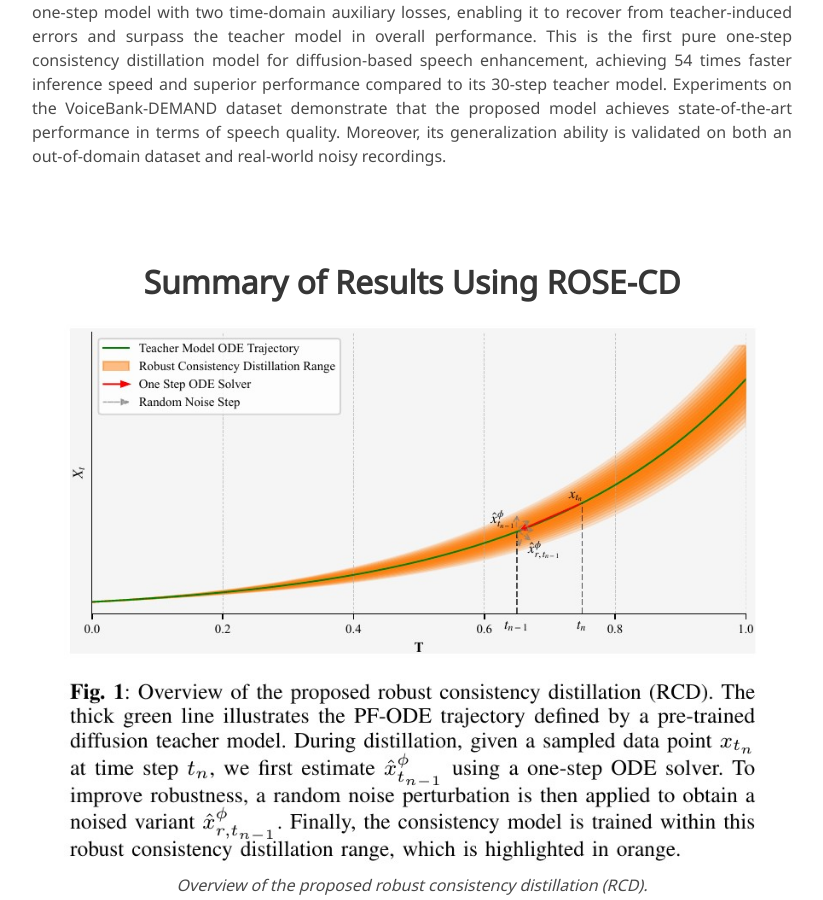
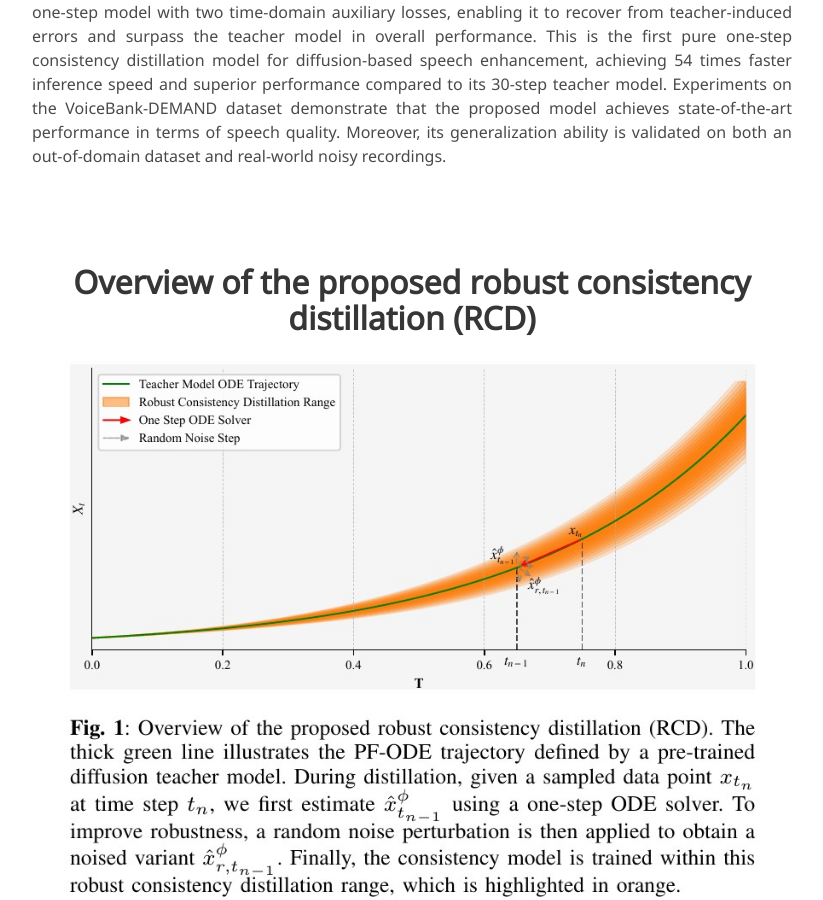
Before and after one commit to LiangXu123/LiangXu123.github.io, a Jekyll site: the page rosecd/index.html, which Jekyll copies as it is, in a window 1280 px wide and 900 px high, scrolled down 500 px. Shown: the whole window, without its empty margins (228-1051 px from the left). Built offline with Jekyll 4.4.1, drawn with Linux system fonts in a browser that asks for light colours; nearby versions of some CDN libraries; some web fonts are replaced; library files that are not in the unit come from our copies; a style sheet for code colours, icons or effects is not loaded; some of the changed text lies outside the part shown.

Commit message:
rosecd_project

```diff
--- a/rosecd/index.html
+++ b/rosecd/index.html
@@ -165,7 +165,7 @@
   <div class="container">
     <div class="columns is-centered has-text-centered">
       <div class="column is-two-thirds">
-        <h2 class="title is-3">Summary of Results Using ROSE-CD</h2>
+        <h2 class="title is-3">Overview of the proposed robust consistency distillation (RCD)</h2>
         <div class="content has-text-justified">
 
           <figure>
@@ -216,52 +216,50 @@
         <div class="content has-text-justified">
           <p>Each sample contains six audio versions for comparison: noisy input, clean reference, SGMSE baseline, and three ROSE-CD variants.</p>
 
-          {% for i in (1..5) %}
           <hr>
-          <h4 class="title is-5">Sample {{ i }}</h4>
+          <h4 class="title is-5">Sample 1</h4>
 
           <p><strong>Noisy Input</strong></p>
           <audio controls>
-            <source src="static/audio/sample{{ i }}_noisy.wav" type="audio/wav">
+            <source src="static/audio/vbdmd1_noisy.wav" type="audio/wav">
             Your browser does not support the audio element.
           </audio>
 
           <p><strong>Clean Reference</strong></p>
           <audio controls>
-            <source src="static/audio/sample{{ i }}_clean.wav" type="audio/wav">
+            <source src="static/audio/vbdmd1_clean.wav" type="audio/wav">
             Your browser does not support the audio element.
           </audio>
 
           <p><strong>SGMSE</strong></p>
           <audio controls>
-            <source src="static/audio/sample{{ i }}_sgmse.wav" type="audio/wav">
+            <source src="static/audio/vbdmd1_sgmse.wav" type="audio/wav">
             Your browser does not support the audio element.
           </audio>
 
           <p><strong>ROSE-CD (PESQ only)</strong></p>
           <audio controls>
-            <source src="static/audio/sample{{ i }}_rosecd_pesq.wav" type="audio/wav">
+            <source src="static/audio/vbdmd1_rosecd_pesq.wav" type="audio/wav">
             Your browser does not support the audio element.
           </audio>
 
           <p><strong>ROSE-CD (SI-SDR only)</strong></p>
           <audio controls>
-            <source src="static/audio/sample{{ i }}_rosecd_sisdr.wav" type="audio/wav">
+            <source src="static/audio/vbdmd1_rosecd_sisdr.wav" type="audio/wav">
             Your browser does not support the audio element.
           </audio>
 
           <p><strong>ROSE-CD (Final)</strong></p>
           <audio controls>
-            <source src="static/audio/sample{{ i }}_rosecd_final.wav" type="audio/wav">
+            <source src="static/audio/vbdmd1_rosecd_final.wav" type="audio/wav">
             Your browser does not support the audio element.
           </audio>
-          {% endfor %}
+
         </div>
       </div>
     </div>
   </div>
 </section>
-
 
 
 <section class="section" id="BibTeX">
```
Also changed, not shown: 6 other files.
